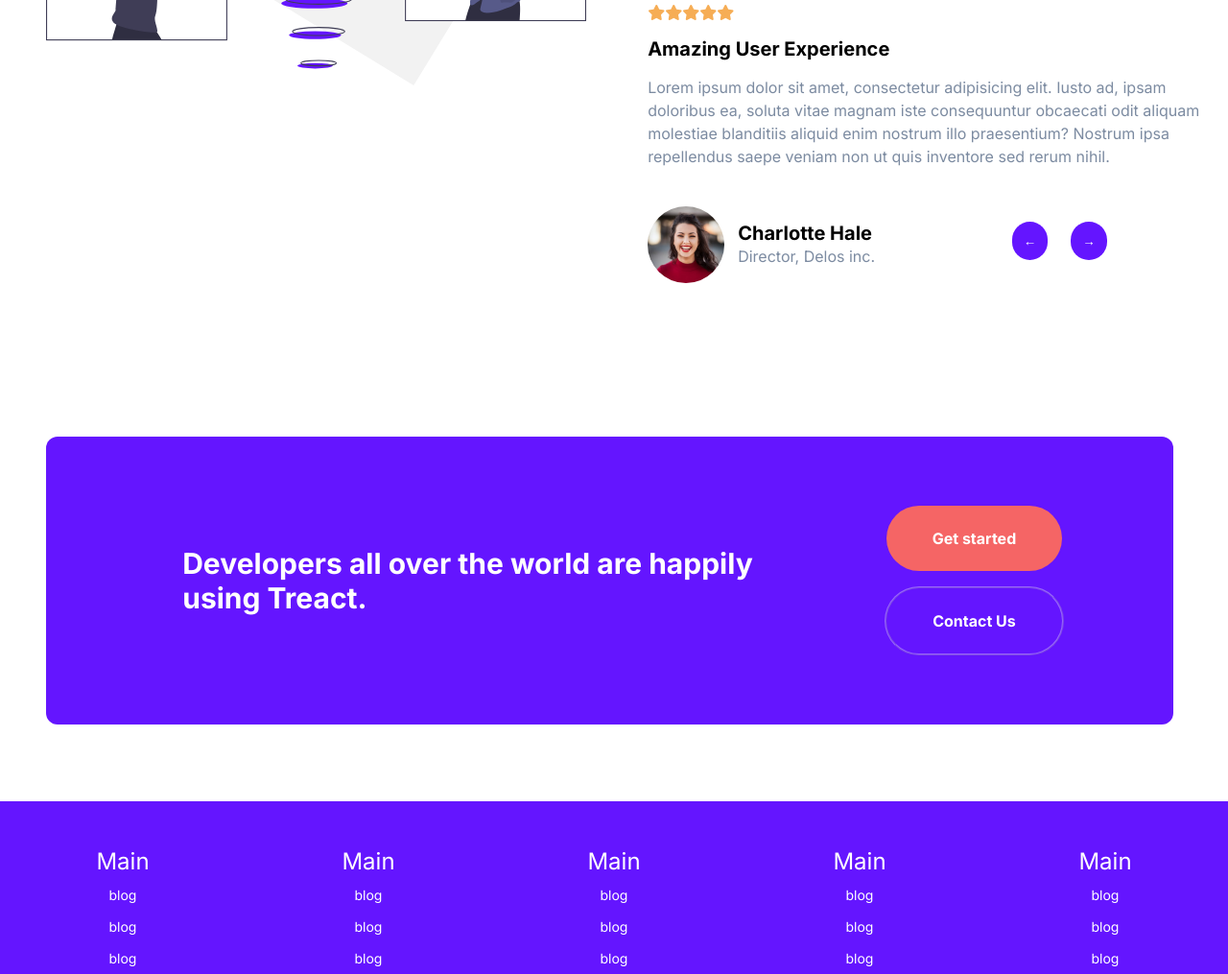
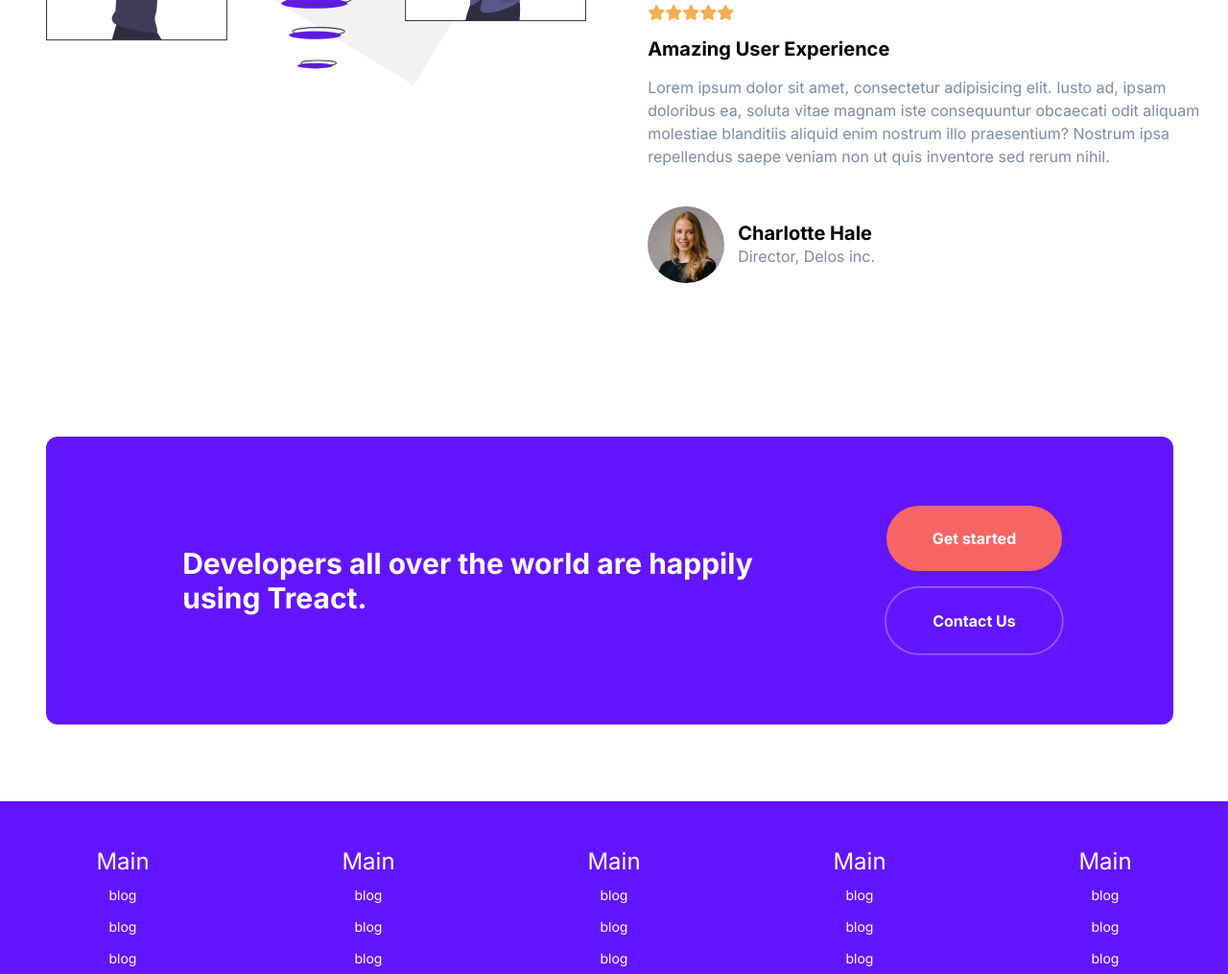
Before and after one commit to KarlErikToom/selfmade, a plain HTML site: page index.html in a window 1280 px wide. Shown: the part 4756-5771 px from the top of the page at 96% size. Drawn offline with Linux system fonts and the light colour scheme.

Commit message:
removed the buttons and alla the javascript i give up

```diff
--- a/index.html
+++ b/index.html
@@ -479,7 +479,7 @@
                    <figure class="testimonials__user">
                     <img
                     class="testimonials__user--img"
-                    src="/assets/user1.avif"
+                    src="/assets/profile-image-1.png"
                     alt=""
                     />
                     <div class="testimonials__user--info">
@@ -487,10 +487,7 @@
                       <p class="testimonials__user--job">
                         Director, Delos inc.
                       </p>
-                      <div class="testimonials__user--buttons">
-                        <button class="btn btn__left">←</button>
-                        <button class="btn btn__right">→</button>
-                      </div>
+
                     </div>
                    </figure>
 
--- a/styles.css
+++ b/styles.css
@@ -714,7 +714,6 @@
 
 .testimonials__user--info {
   margin-left: 14px;
-  position: relative;
 }
 
 .testimonials__user--name {
@@ -725,20 +724,7 @@
   font-size: 16px;
   font-weight: 500;
 }
-.testimonials__user--buttons {
-  position: absolute;
-  display: flex;
-  top: 0;
-  left: 200%;
-}
-.btn__left {
-  padding: 12px;
-  margin-right: 12px;
-}
-.btn__right {
-  padding: 12px;
-  margin-left: 12px;
-}
+
 
 /*END*/
 
```
Also changed, not shown: assets/profile-image-1.png (added), assets/profile-image-2.png (added), assets/profile-image-3.png (added), assets/profile-image-4.png (added).
